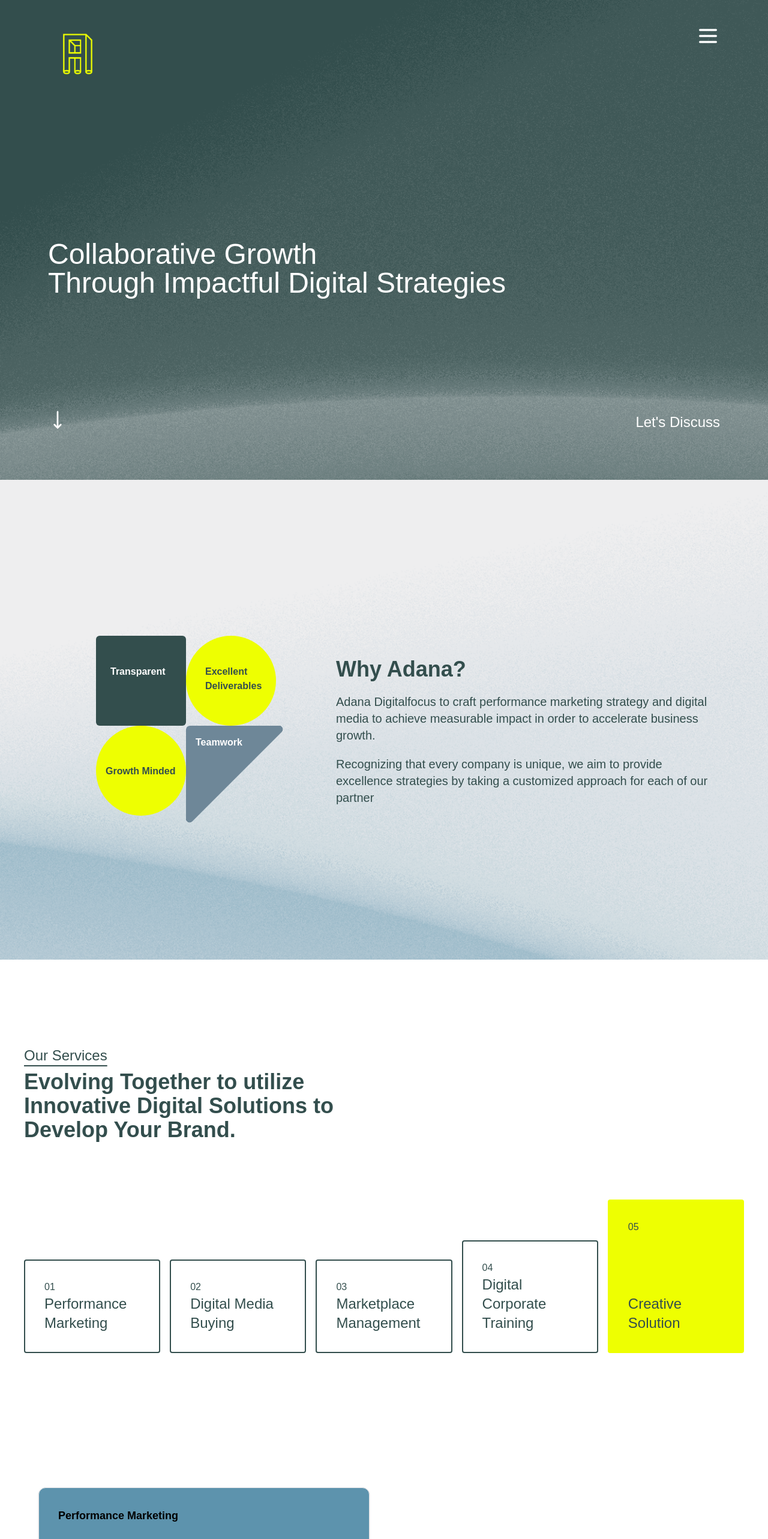
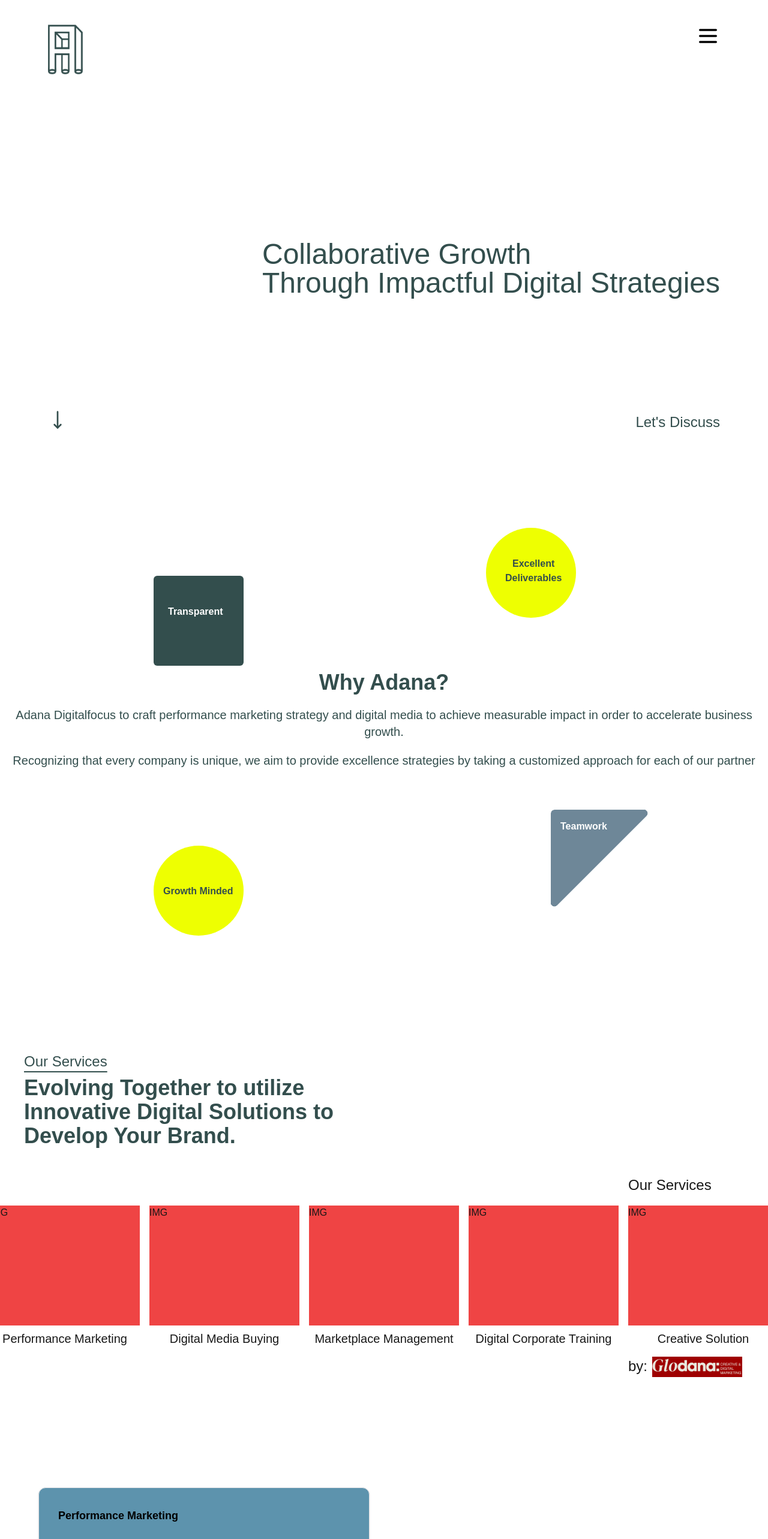
Before and after one commit to jamalakbara/adana-digital, a Next.js app: page / in a window 1280 px wide. Shown: the top 2566 px of the page at 60% size. Built offline with nearby package versions, Linux system fonts and the light colour scheme.

Commit message:
adjusted first 3 pages design

```diff
--- a/app/page.tsx
+++ b/app/page.tsx
@@ -11,6 +11,8 @@ import { Socmed } from "@/components/client/socmed";
 import { useState } from "react";
 import Link from 'next/link'
 import { BrandsList } from "@/components/client/brands-list";
+import glodana_logo from "@/public/assets/glodana-logo.svg";
+import Image from "next/image";
 
 export default function Home() {
   return (
@@ -32,20 +34,20 @@ export default function Home() {
 
 function HeroSection() {
   return (
-    <section id="HeroSection" className="bg-artboard1 bg-cover h-screen flex flex-col justify-evenly align-middle text-center relative lg:text-left">
+    <section id="HeroSection" className="bg-white h-screen flex flex-col justify-evenly align-middle text-center relative lg:text-left">
       <InViewWrapper>
-        <div className="lg:absolute lg:top-[50%] lg:left-20 text-5xl text-white">
+        <div className="lg:absolute lg:top-[50%] lg:right-20 text-5xl text-[#334E4D]">
           Collaborative Growth<br />Through Impactful Digital Strategies
         </div>
       </InViewWrapper>
       <InViewWrapper>
         <div className="lg:absolute lg:bottom-20 lg:right-20 text-2xl">
-          <LetsDiscussText className="text-white" />
+          <LetsDiscussText className="text-[#334E4D]" />
         </div>
       </InViewWrapper>
       <InViewWrapper>
         <div className="flex flex-row align-middle justify-center lg:absolute lg:bottom-20 left-20">
-          <MoveDownArrow className="text-white" />
+          <MoveDownArrow className="text-[#334E4D]" />
         </div>
       </InViewWrapper>
     </section>
@@ -54,30 +56,27 @@ function HeroSection() {
 
 function WhySection() {
   return (
-    <section id="WhySection" className="bg-artboard2 bg-cover h-screen flex flex-col justify-evenly align-middle text-center relative lg:text-left">
-      <div className="flex flex-col lg:flex-row mt-10 lg:mx-20">
-        <div className="flex-grow w-[300px] mx-auto lg:mx-0 lg:w-auto">
-          <div className="flex flex-col lg:mx-20">
-            <div className="flex flex-row">
-              <div className="h-[150px] w-[150px] bg-[#334E4D] rounded-md relative">
+    <section id="WhySection" className="bg-white h-screen flex flex-col justify-center items-center text-center relative">
+      <div className="h-[150px] w-[150px] bg-[#334E4D] rounded-md absolute top-[20%] left-[20%] invisible lg:visible">
+        <div className="relative">
           <div className="text-white font-semibold absolute top-12 left-6">Transparent</div>
         </div>
-              <div className="h-[150px] w-[150px] bg-[#EEFF01] rounded-full relative">
+      </div>
+      <div className="h-[150px] w-[150px] bg-[#EEFF01] rounded-full absolute top-[10%] right-[25%] invisible lg:visible">
+        <div className="re;ative">
           <div className="text-[#334E4D] font-semibold absolute top-12 left-8">Excellent<br />Deliverables</div>
         </div>
       </div>
-            <div className="flex flex-row">
-              <div className="h-[150px] w-[150px] bg-[#EEFF01] rounded-full relative">
+      <div className="h-[150px] w-[150px] bg-[#EEFF01] rounded-full absolute bottom-[5%] left-[20%] invisible lg:visible">
+        <div className="relative">
           <div className="text-[#334E4D] font-semibold absolute top-16 left-4">Growth Minded</div>
         </div>
-              <div className="right-triangle-lt bg-[#6E8798] w-[170px] relative">
+      </div>
+      <div className="right-triangle-lt bg-[#6E8798] w-[170px] absolute bottom-[10%] right-[15%] invisible lg:visible">
+        <div className="relative">
           <div className="text-white font-semibold absolute top-4 left-4">Teamwork</div>
         </div>
       </div>
-          </div>
-        </div>
-        <div className="flex-grow flex flex-col justify-center">
-          <div className="">
       <h2 className="text-2xl lg:text-4xl font-extrabold mt-5 lg:mt-0 text-[#334E4D]">Why Adana?</h2>
       <p className="text-md lg: text-xl mt-5 lg:w-fit lg:mx-0 w-[80%] mx-auto text-[#334E4D]">
         Adana Digitalfocus to craft performance marketing strategy and digital media to achieve measurable impact in order to accelerate business growth.
@@ -85,9 +84,6 @@ function WhySection() {
       <p className="text-md lg: text-xl mt-5 lg:w-fit lg:mx-0 w-[80%] mx-auto text-[#334E4D]">
         Recognizing that every company is unique, we aim to provide excellence strategies by taking a customized approach for each of our partner
       </p>
-          </div>
-        </div>
-      </div>
     </section>
   )
 }
@@ -104,7 +100,7 @@ function ServicesSection() {
   }
 
   return (
-    <section id="ServicesSection" className="bg-white bg-cover h-screen flex flex-col justify-center gap-10 lg:gap-24 text-center relative lg:text-left py-20 px-10">
+    <section id="ServicesSection" className="bg-white lg:h-screen flex flex-col justify-center gap-10 lg:gap-24 text-center relative lg:text-left py-20 px-10">
       <div className="flex flex-col items-center justify-center text-[#334E4D] lg:w-1/2">
         <InViewWrapper>
           <h2 className="text-xl lg:text-2xl mt-5 lg:mt-0 underline underline-offset-8">Our Services</h2>
@@ -119,23 +115,33 @@ function ServicesSection() {
           <Link
             key={s.url}
             href={s.url}
-            className={`border-2 border-[#334E4D] ${i===services.length-1 ? 'bg-[#EEFF01] border-[#EEFF01]' : ''} rounded-sm p-2 flex flex-col justify-between hover:bg-[#EEFF01] hover:border-[#EEFF01] cursor-pointer text-[#334E4D] transition-all text-sm`}
+            className="flex flex-col items-center hover:opacity-70 transition-all ease-in-out"
           >
+            {i === services.length-1 ? <p className="text-2xl">Our Services</p> : null}
+            <div className="w-[250px] h-[200px] bg-red-500">IMG</div>
             <p className="text-2xl">{`0${i+1}. `} {s.title}</p>
+            {i === services.length-1 ? <p className="text-2xl flex flex-row gap-2">
+              by: <Image src={glodana_logo} alt="" width={150} />
+            </p> : null}
           </Link>
         ))}
       </div>
-      <div className="hidden lg:flex flex-row gap-4 items-end">
+      <div className="hidden lg:flex flex-row gap-4 justify-center">
         {services.map((s, i) => (
           <Link
             key={s.url}
             href={s.url}
             onMouseEnter={handleMouseEnter}
             onMouseLeave={handleMouseLeave}
-            className={`border-2 border-[#334E4D] ${i===services.length-1 ? 'bg-[#EEFF01] border-[#EEFF01] h-64' : ''} rounded-sm p-8 basis-1/5 hover:h-64 flex flex-col justify-between hover:bg-[#EEFF01] hover:border-[#EEFF01] cursor-pointer text-[#334E4D] transition-all`}
+            className="flex flex-col items-center gap-2 hover:opacity-70 transition-all ease-in-out relative"
           >
-            <span>{`0${i+1}`}</span>
-            <p className="text-2xl">{s.title}</p>
+            {i === services.length-1 ? <p className="text-2xl absolute top-[-50px] left-0">Our Services</p> : null}
+            <div className="w-[250px] h-[200px] bg-red-500">IMG</div>
+            <p className="text-xl">{s.title}</p>
+            {i === services.length-1 ? <p className="text-2xl absolute bottom-[-50px] left-0 flex flex-row gap-2">
+              by: <Image src={glodana_logo} alt="" width={150} />
+            </p> : null}
+
           </Link>
         ))}
       </div>
@@ -241,7 +247,7 @@ function DigitalCorporateTrainingSection() {
 
 function DigitalTechnologyPartnerSection() {
   return (
-    <section id="DigitalTechnologyPartnerSection" className="bg-artboard7 bg-cover h-screen flex flex-col gap-4 align-middle justify-center mx-auto relative lg:text-left">
+    <section id="DigitalTechnologyPartnerSection" className="bg-white h-screen flex flex-col gap-4 align-middle justify-center mx-auto relative lg:text-left">
       <InViewWrapper>
         <div className="absolute top-6 left-6 font-bold text-[#527D38]">Adana Digital<br />2024</div>
       </InViewWrapper>
@@ -253,7 +259,7 @@ function DigitalTechnologyPartnerSection() {
 
 function SuccessStoryAndClientListSection() {
   return (
-    <section id="SuccessStoryAndClientListSection" className="bg-artboard8 h-screen flex flex-col gap-4 lg:gap-10 justify-start lg:justify-center pt-10 lg:pt-0 align-middle text-center relative lg:text-left">
+    <section id="SuccessStoryAndClientListSection" className="bg-white h-screen flex flex-col gap-4 lg:gap-10 justify-start lg:justify-center pt-10 lg:pt-0 align-middle text-center relative lg:text-left">
       <InViewWrapper>
         <div className="text-3xl text-[#527D38] text-center mx-5 underline underline-offset-8">We Collaborate Remarkably With Incredible Brands</div>
       </InViewWrapper>
@@ -266,7 +272,7 @@ function SuccessStoryAndClientListSection() {
 
 function LeadsAndContactsSection() {
   return (
-    <section id="LeadsAndContactsSection" className="bg-artboard9 bg-cover h-screen flex flex-col gap-20 justify-center align-middle px-20 relative lg:text-left">
+    <section id="LeadsAndContactsSection" className="bg-white h-screen flex flex-col gap-20 justify-center align-middle px-20 relative lg:text-left">
       <div className="text-white text-lg">Let&apos;s create a measurable impact towards your business</div>
       <div className="text-white font-semibold text-5xl underline underline-offset-8">Start Your Journey Now</div>
       <div className="flex flex-col lg:flex-row align-middle gap-6 lg:gap-0 lg:justify-around">
--- a/components/client/navbar.tsx
+++ b/components/client/navbar.tsx
@@ -2,7 +2,8 @@
 
 import { Menu, X } from "lucide-react"
 import Image from "next/image"
-import logo_yellow_green from "@/public/assets/logo-yellow-green.svg"
+// import logo_yellow_green from "@/public/assets/logo-yellow-green.svg"
+import logo_outline from "@/public/assets/adana-logo-green-outline.svg"
 import { useEffect, useState } from "react"
 import { pages } from "@/lib/data"
 import Link from "next/link"
@@ -15,7 +16,7 @@ export function Navbar({ className }: { className?: string }) {
   const [toggleNav, setToggleNav] = useState(false);
   const [y, setY] = useState(0);
   const [visible, setVisible] = useState(true);
-  const [menuColor, setMenuColor] = useState("white");
+  const [menuColor, setMenuColor] = useState("black");
   useEffect(() => {
     window.onscroll = () => {
       setY(window.scrollY);
@@ -23,7 +24,7 @@ export function Navbar({ className }: { className?: string }) {
     if (y >= 1*window.innerHeight) {
       setMenuColor("black");
     } else {
-      setMenuColor("white");
+      setMenuColor("black");
     }
     if (y >= 2*window.innerHeight) {
       setVisible(false);
@@ -53,9 +54,9 @@ export function Navbar({ className }: { className?: string }) {
       </div>
       <div className="flex flex-row align-middle justify-start mx-2">
         <Image
-          src={logo_yellow_green}
+          src={logo_outline}
           alt=""
-          width={70}
+          width={50}
           className="lg:absolute lg:top-10 lg:left-20"
         />
       </div>
@@ -90,9 +91,9 @@ export function Navbar({ className }: { className?: string }) {
       </div>
       <div className="flex flex-row align-middle justify-center">
         <Image
-          src={logo_yellow_green}
+          src={logo_outline}
           alt=""
-          width={100}
+          width={70}
           className="lg:absolute lg:top-10 lg:left-20"
         />
       </div>
```
Also changed, not shown: public/assets/adana-logo-green-outline.svg (added), public/assets/glodana-logo.svg (added). Lines whose indentation alone changed are shown as unchanged.
